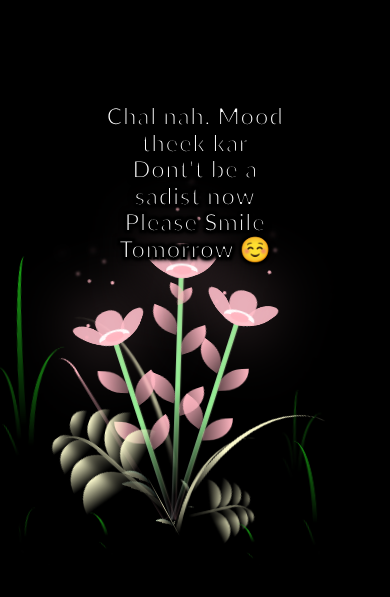
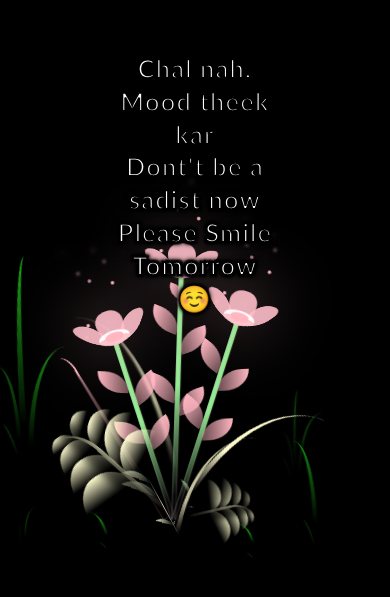
Before and after one commit to vivin-patil/dumboo, a plain HTML site: page index.html in a window 390 px wide. Shown: the part 239-836 px from the top of the page. Drawn offline with Linux system fonts and the light colour scheme.

Commit message:
Adjust font size and spacing for mobile responsiveness

```diff
--- a/style.css
+++ b/style.css
@@ -991,16 +991,15 @@ body {
   left: 50%;
   transform: translate(-50%, -50%);
 
-  font-family: "Calibri", "Segoe UI", Arial, sans-serif; /* Calibri First */
-  font-size: 6.2vmin; /* Slightly bigger since Calibri is thinner */
+  font-family: "Calibri", "Segoe UI", Arial, sans-serif;
+  font-size: 5.8vmin; /* slightly smaller for mobile */
   font-weight: 700;
   color: #ffffff;
 
   text-align: center;
-  line-height: 1.1;
-  letter-spacing: 0.15vmin;
+  line-height: 1.25; /* increased spacing between lines */
+  letter-spacing: 0.3vmin; /* more breathing room horizontally */
 
-  /* clean border but not too thick */
   -webkit-text-stroke: 2px #000;
   text-shadow:
     -2px -2px 2px #000,
@@ -1008,19 +1007,30 @@ body {
     -2px  2px 2px #000,
      2px  2px 2px #000;
 
+  padding: 1vmin 3vmin; /* extra spacing around text */
+  border-radius: 1vmin;
+
   z-index: 9999;
   pointer-events: none;
   opacity: 0;
   transition: opacity 0.7s ease, transform 0.7s ease;
 
-  /* Smoother, sharper text rendering */
   -webkit-font-smoothing: antialiased;
   -moz-osx-font-smoothing: grayscale;
   filter: drop-shadow(0px 0px 2px #000);
 }
 
-/* fade-in when ready */
+/* fade-in after animations start */
 body:not(.not-loaded) .front-message {
   opacity: 1;
   transform: translate(-50%, -50%) scale(1);
 }
+
+/* Extra adjustment only for very small phones */
+@media (max-width: 480px) {
+  .front-message {
+    font-size: 6.5vmin; /* slight bump for tiny screens */
+    line-height: 1.3;
+    padding: 1.2vmin 4vmin;
+  }
+}
```
